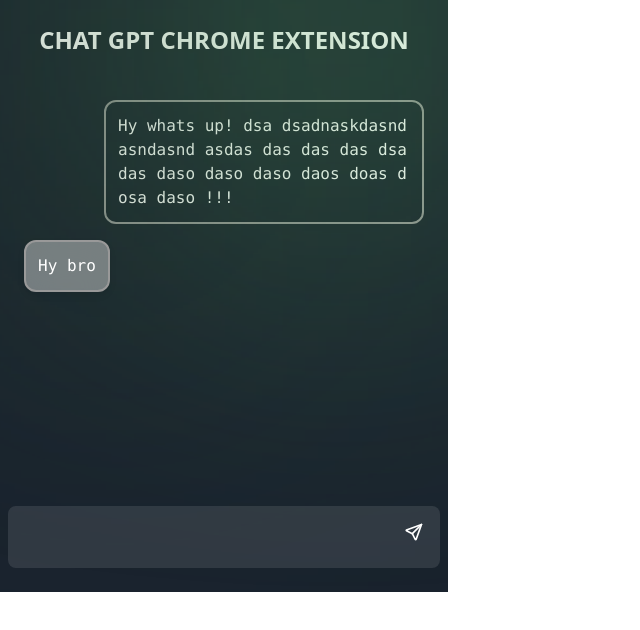
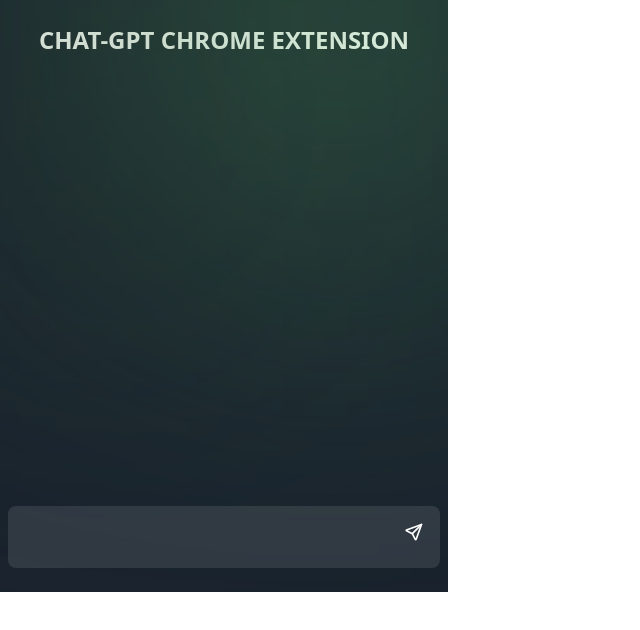
Before and after one commit to Nabeel77/Clara, a React (Create React App) app: page / in a window 1280 px wide. Shown: the top 630 px of the page, without its empty margins (0-640 px from the left). Built offline with nearby package versions, Linux system fonts and the light colour scheme.

Commit message:
feat: added chat gpt responses

```diff
--- a/package.json
+++ b/package.json
@@ -3,6 +3,7 @@
   "version": "0.1.0",
   "private": true,
   "dependencies": {
+    "@tanstack/react-query": "^4.28.0",
     "@testing-library/jest-dom": "^5.16.5",
     "@testing-library/react": "^13.4.0",
     "@testing-library/user-event": "^13.5.0",
@@ -10,6 +11,8 @@
     "@types/node": "^16.18.21",
     "@types/react": "^18.0.29",
     "@types/react-dom": "^18.0.11",
+    "dotenv": "^16.0.3",
+    "nanoid": "^3.3.6",
     "openai": "^3.2.1",
     "react": "^18.2.0",
     "react-dom": "^18.2.0",
--- /dev/null
+++ b/src/Api/index.ts
@@ -0,0 +1,24 @@
+import { openai } from '../Services/openAIConfig';
+
+interface SendMessageParameterObj {
+  sender: string;
+  message: string;
+}
+
+interface Respone {
+  message: string;
+}
+
+export const fetchChatGptResponse = async (
+  chat: SendMessageParameterObj[]
+): Promise<Respone> => {
+  const response = await openai.createCompletion({
+    model: 'text-davinci-003',
+    prompt: `${chat
+      .map((messages: SendMessageParameterObj) => messages.message)
+      .join('\n')}`,
+    max_tokens: 100,
+    temperature: 0.2,
+  });
+  return { message: response.data.choices[0].text || '' };
+};
--- a/src/App.tsx
+++ b/src/App.tsx
@@ -1,9 +1,36 @@
-import React from 'react';
+import React, { useState } from 'react';
 import { Chat } from './components/Chat';
 import { Input } from './components/Input';
+import { fetchChatGptResponse } from './Api';
+import { useMutation } from '@tanstack/react-query';
+
+export interface SendMessageParameterObj {
+  sender: string;
+  message: string;
+}
 
 const App: React.FC = () => {
+  const [chat, setChat] = useState<SendMessageParameterObj[]>([]);
+  const mutation = useMutation({
+    mutationFn: () => fetchChatGptResponse(chat),
+    onSuccess: (data) =>
+      setChat((prev) => {
+        const responseObj: SendMessageParameterObj = {
+          sender: 'chat-gpt',
+          message: data.message.trim(),
+        };
+        return [...prev, responseObj];
+      }),
+  });
   const extensionDimensions = 'w-112 h-148';
+
+  const sendMessage = async (
+    messageObj: SendMessageParameterObj
+  ): Promise<void> => {
+    await Promise.resolve(setChat((prev) => [...prev, messageObj]));
+    mutation.mutate();
+  };
+
   return (
     <div
       className={`${extensionDimensions} bg-gray-dark py-6 relative px-2
@@ -11,7 +38,7 @@
     >
       {/* header */}
       <div className="uppercase font-bold text-2xl text-center mb-3">
-        Chat GPT Chrome Extension
+        Chat-GPT Chrome Extension
       </div>
 
       {/* gradients */}
@@ -21,12 +48,12 @@
 
       {/* body */}
       <div className="h-11/12 overflow-auto w-full max-w-4xl min-w-80 py-8 px-4 self-center">
-        <Chat />
+        <Chat chat={chat} />
       </div>
 
       {/* input */}
       <div className="w-full max-w-4xl min-w-80 self-center">
-        <Input />
+        <Input sendMessage={sendMessage} />
       </div>
     </div>
   );
--- /dev/null
+++ b/src/Services/openAIConfig.ts
@@ -0,0 +1,8 @@
+import { Configuration, OpenAIApi } from 'openai';
+
+const configuration = new Configuration({
+  organization: 'org-DV7tpe87HAvnf5ZvYnChS04j',
+  apiKey: 'input-api-key',
+});
+
+export const openai = new OpenAIApi(configuration);
--- a/src/components/Chat/chat.tsx
+++ b/src/components/Chat/chat.tsx
@@ -1,29 +1,34 @@
 import React from 'react';
+import { nanoid } from 'nanoid';
+import { SendMessageParameterObj } from '../../App';
 
-export const Chat: React.FC = () => {
-  const messageStyles =
+interface ChatProps {
+  chat: SendMessageParameterObj[];
+}
+
+export const Chat: React.FC<ChatProps> = ({ chat }) => {
+  const messageStylesUser =
     'border-[#999999] break-all border-2 rounded-xl self-end px-3 py-3 max-w-[80%]';
+  const messageStylesChatgpt =
+    'bg-white bg-opacity-40 backdrop-blur-lg drop-shadow-md mr-auto';
   return (
     <div>
       <div className="flex flex-col gap-4">
-        {/* User message */}
-        <div className={messageStyles}>
-          <pre className="whitespace-pre-wrap">
-            <span>
-              Hy whats up! dsa dsadnaskdasndasndasnd asdas das das das dsa das
-              daso daso daso daos doas dosa daso !!!
-            </span>
-          </pre>
-        </div>
-
-        {/* Chat-gpt response */}
-        <div
-          className={`${messageStyles} bg-white bg-opacity-40 backdrop-blur-lg drop-shadow-md mr-auto`}
-        >
-          <pre>
-            <span>Hy bro</span>
-          </pre>
-        </div>
+        {chat.map((messageObj) => {
+          const id: string = nanoid();
+          return (
+            <div
+              className={`${messageStylesUser} ${
+                messageObj.sender !== 'human' && messageStylesChatgpt
+              }`}
+              key={id}
+            >
+              <pre className="whitespace-pre-wrap">
+                <span>{messageObj.message}</span>
+              </pre>
+            </div>
+          );
+        })}
       </div>
     </div>
   );
--- a/src/components/Input/input.tsx
+++ b/src/components/Input/input.tsx
@@ -1,14 +1,32 @@
-import React from 'react';
+import React, { useState } from 'react';
 import { TbSend } from 'react-icons/tb';
+import { SendMessageParameterObj } from '../../App';
+interface InputProps {
+  sendMessage: ({ sender, message }: SendMessageParameterObj) => void;
+}
 
-export const Input: React.FC = () => {
+export const Input: React.FC<InputProps> = ({ sendMessage }) => {
+  const [message, setMessage] = useState('');
+  const handleSubmit = (): void => {
+    if (!message) return;
+    sendMessage({ sender: 'human', message: message });
+    setMessage('');
+  };
   return (
     <div className="w-full relative  bg-white bg-opacity-10 max-h-40 rounded-lg px-4 py-4 overflow-auto">
       <textarea
+        onKeyDown={(e) => {
+          e.key === 'Enter' && e.shiftKey === false && handleSubmit();
+        }}
         rows={1}
         className="border-0 bg-transparent outline-none w-11/12 resize-none"
+        value={message}
+        onChange={(e) => setMessage(e.target.value)}
       />
-      <TbSend className="absolute top-4 w-5 h-5 right-4 cursor-pointer ease-in duration-100 hover:scale-150" />
+      <TbSend
+        className="absolute top-4 w-5 h-5 right-4 cursor-pointer ease-in duration-100 hover:scale-150"
+        onClick={handleSubmit}
+      />
     </div>
   );
 };
--- a/src/index.tsx
+++ b/src/index.tsx
@@ -1,15 +1,20 @@
 import React from 'react';
 import ReactDOM from 'react-dom/client';
-import './index.css';
 import App from './App';
 import reportWebVitals from './reportWebVitals';
+import { QueryClientProvider, QueryClient } from '@tanstack/react-query';
+import './index.css';
+
+const queryClient = new QueryClient();
 
 const root = ReactDOM.createRoot(
   document.getElementById('root') as HTMLElement
 );
 root.render(
   <React.StrictMode>
-    <App />
+    <QueryClientProvider client={queryClient}>
+      <App />
+    </QueryClientProvider>
   </React.StrictMode>
 );
 
```
Also changed, not shown: 2 other files (tests, documents, lock files or other folders).
